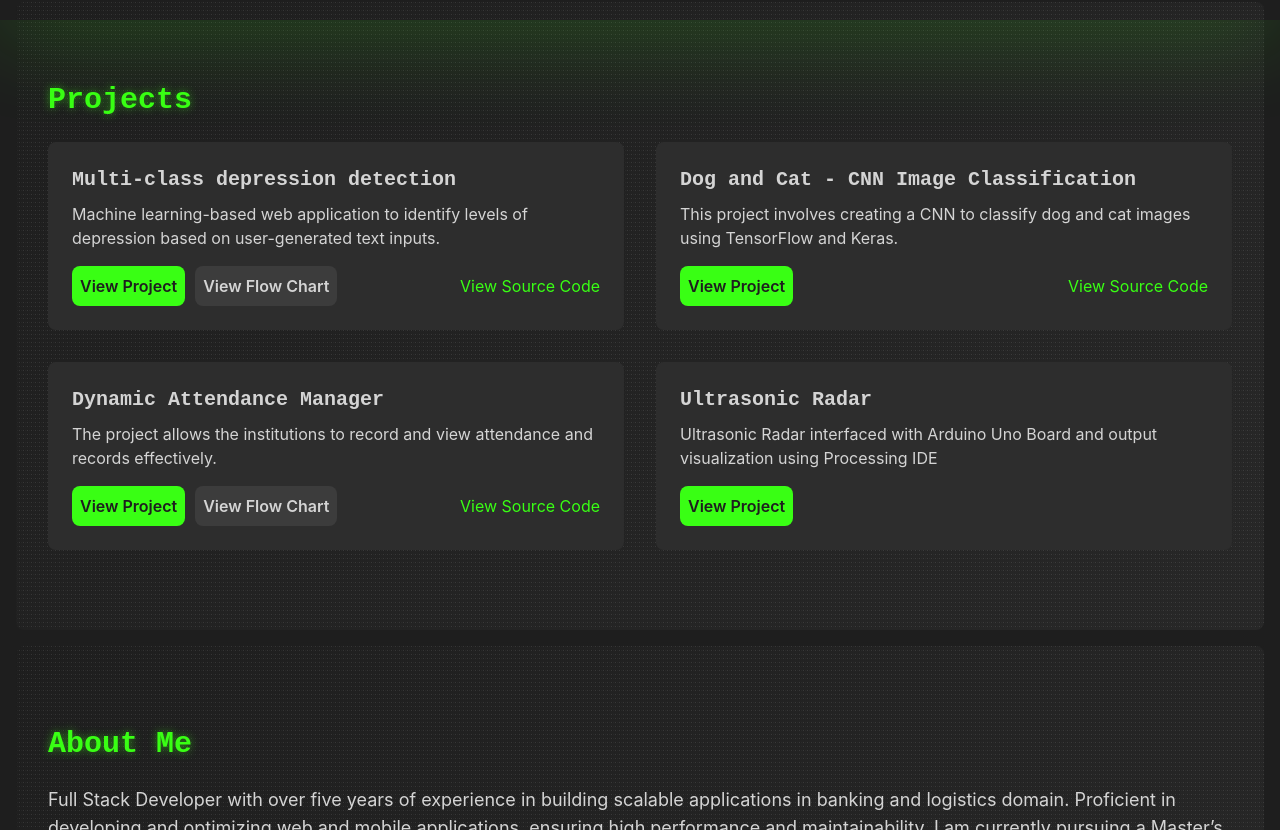
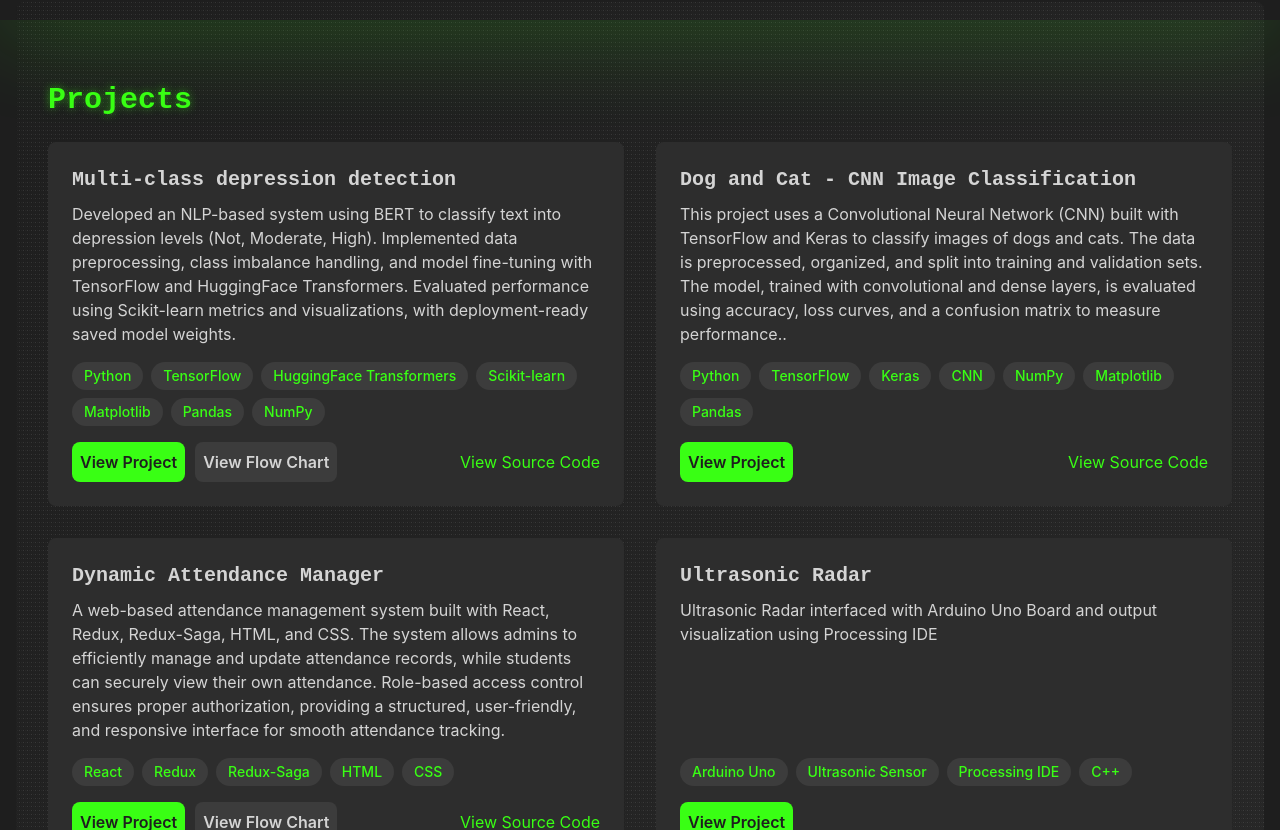
Before and after one commit to emsudhanshu/portfolio, a React (Create React App) app: page / in a window 1280 px wide. Shown: the part 830-1660 px from the top of the page. Built offline with nearby package versions, Linux system fonts and the light colour scheme; a web font is replaced by a local one.

Commit message:
add tech capsules for each project

```diff
--- a/src/App.css
+++ b/src/App.css
@@ -37,6 +37,17 @@
   }
 }
 
+.projectContainer {
+  display: flex;
+  flex-direction: column;  /* stack items vertically */
+  height: 100%;           /* ensure it takes full height of parent */
+}
+
+.projectDescription {
+  flex: 1;           /* grows to fill remaining space */
+  min-width: 0;
+}
+
 .buttonStack {
   display: flex;
   align-items: center;
--- a/src/App.js
+++ b/src/App.js
@@ -106,9 +106,21 @@ const Projects = () => {
                 alt={`${project.name} thumbnail`}
                 className="w-full sm:w-1/3 h-48 object-cover rounded-lg mb-4 sm:mb-0 sm:mr-6"
               /> */}
-              <div className="flex-1">
+              <div className="flex-1 projectContainer">
                 <h3 className="text-xl font-semibold text-[#D4D4D4] mb-2">{project.name}</h3>
-                <p className="text-[#D4D4D4] mb-4">{project.description}</p>
+                <div className="text-[#D4D4D4] mb-4 projectDescription">{project.description}</div>
+
+                {/* Tech Stack Capsules */}
+                <div className="flex flex-wrap gap-2 mb-4">
+                  {project.technologies && project.technologies.map((tech, techIndex) => (
+                    <span
+                      key={techIndex}
+                      className="bg-[#3C3C3C] text-[#39FF14] px-3 py-1 rounded-full text-sm font-medium"
+                    >
+                      {tech}
+                    </span>
+                  ))}
+                </div>
 
                 <div className="buttonStack">
                   <a target="_blank" href={project.link}
```
Also changed, not shown: src/data/projects.json. Lines whose indentation alone changed are shown as unchanged.
